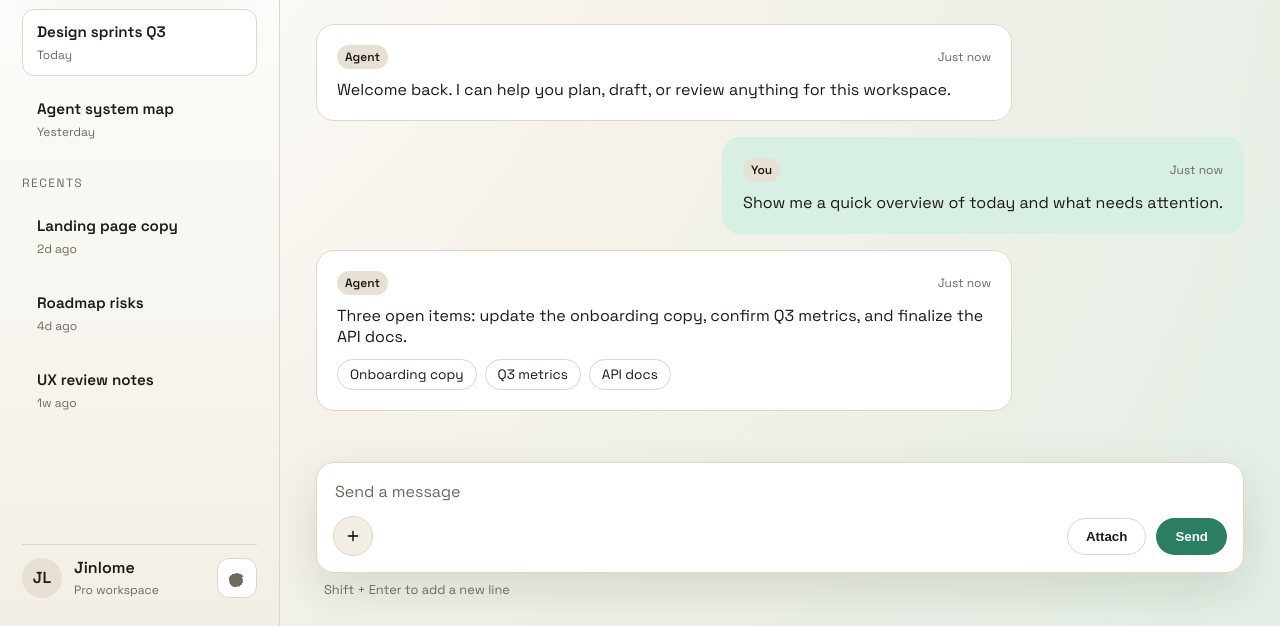
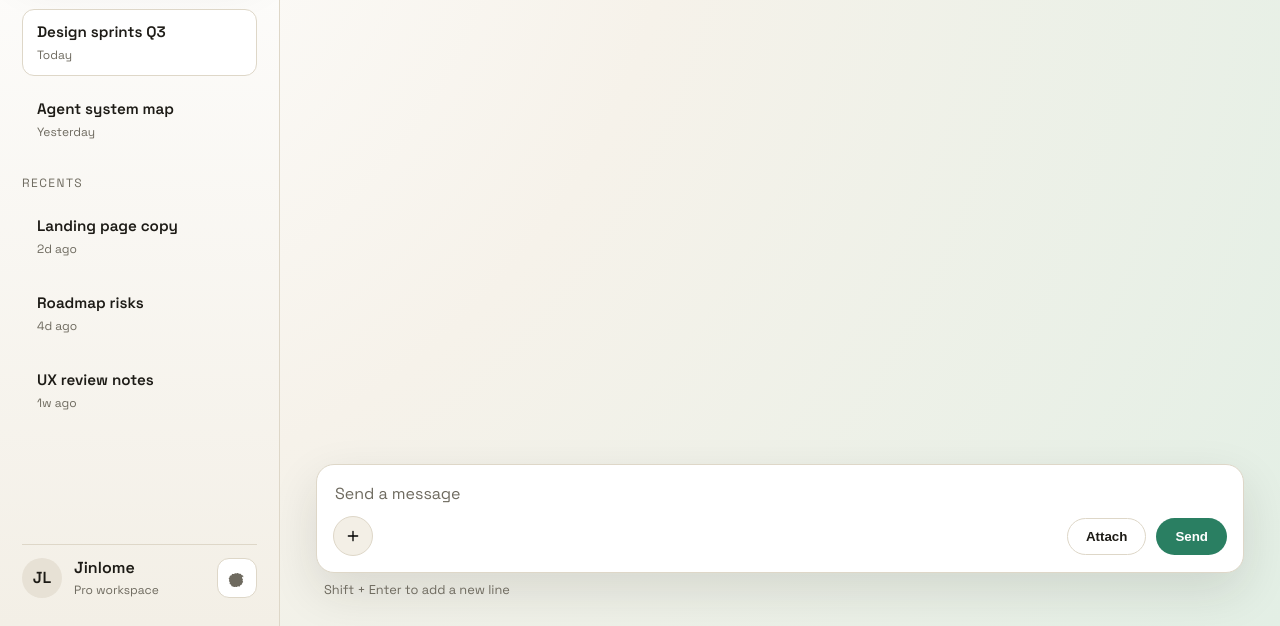
Before and after one commit to bibibush/Agent-Front, a website built with Parcel: page src/index.html in a window 1280 px wide. Shown: the part 174-800 px from the top of the page. Built offline with nearby package versions, Linux system fonts and the light colour scheme.

Commit message:
하드코딩 되어있는 대화내용 제거

```diff
--- a/src/index.html
+++ b/src/index.html
@@ -104,48 +104,6 @@
           </div>
 
           <div class="messages">
-            <article class="message assistant">
-              <div class="message-meta">
-                <span class="badge">Agent</span>
-                <time>Just now</time>
-              </div>
-              <div class="message-body">
-                <p>
-                  Welcome back. I can help you plan, draft, or review anything
-                  for this workspace.
-                </p>
-              </div>
-            </article>
-
-            <article class="message user">
-              <div class="message-meta">
-                <span class="badge">You</span>
-                <time>Just now</time>
-              </div>
-              <div class="message-body">
-                <p>
-                  Show me a quick overview of today and what needs attention.
-                </p>
-              </div>
-            </article>
-
-            <article class="message assistant">
-              <div class="message-meta">
-                <span class="badge">Agent</span>
-                <time>Just now</time>
-              </div>
-              <div class="message-body">
-                <p>
-                  Three open items: update the onboarding copy, confirm Q3
-                  metrics, and finalize the API docs.
-                </p>
-                <div class="message-grid">
-                  <div class="message-chip">Onboarding copy</div>
-                  <div class="message-chip">Q3 metrics</div>
-                  <div class="message-chip">API docs</div>
-                </div>
-              </div>
-            </article>
           </div>
         </section>
 
```
